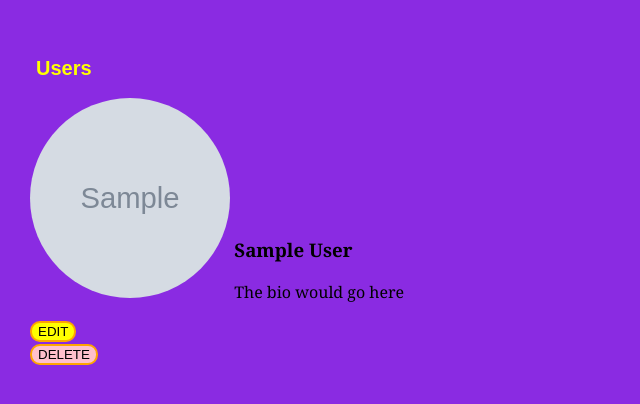
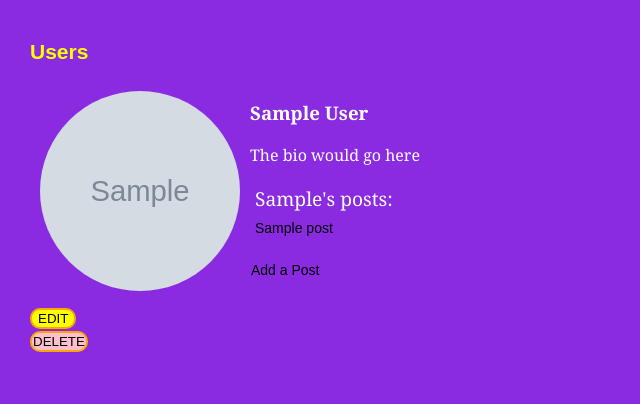
Before and after one commit to Gabrielb102/S2-assignments, a Flask app: page /users/1 in a window 1280 px wide. Shown: the part 105-509 px from the top of the page, without its empty margins (0-640 px from the left). Run offline with Flask 2, Linux system fonts and the light colour scheme; tables that the repository leaves empty hold one stand-in row (values such as "Sample post"); grey boxes marked "Sample" are stand-in pictures.

Commit message:
part two of Unit23 assignment completed! Ugly, but completedgit status

```diff
--- a/Unit23-blogly-assignment/app.py
+++ b/Unit23-blogly-assignment/app.py
@@ -1,7 +1,7 @@
 """Blogly application."""
 
 from flask import Flask, render_template, request, redirect, flash
-from models import db, connect_db, User
+from models import db, connect_db, User, Post
 
 app = Flask(__name__)
 connect_db(app)
@@ -10,9 +10,6 @@ app.config['SQLALCHEMY_DATABASE_URI'] = 'postgresql:///blogly'
 app.config['SQLALCHEMY_TRACK_MODIFICATIONS'] = False
 app.config['SQLALCHEMY_ECHO'] = True
 app.config['SECRET_KEY'] = "Dontyadaughtadothatbaby"
-
-# I thought it would be better if I could just use an sql seed file so that
-# the tables wouldn't be recreated every time I ran this app file.
 
 @app.route('/', methods=['GET'])
 def show_homepage() :
@@ -25,14 +22,13 @@ def show_users() :
     users = list(User.query.all())
     return render_template('users.html', users=users)
 
-# Make these ^ links to view the detail page for the user.
 @app.route('/users/<user_id>', methods=['GET'])
-def show_user_detail(user_id) :
-    """view the detail page for the user"""
+def show_user_and_posts(user_id) :
+    """view the detail page for the user, as well as show all of their posts"""
     user = User.query.get(int(user_id))
-    return render_template('user-detail.html', user=user)
+    posts = Post.query.filter(Post.user_id == user_id)
+    return render_template('user-detail.html', user=user, posts=posts)
 
-# Have a link here to the add-user form v.
 @app.route('/users/new', methods=['GET'])
 def show_new_user_form() :
     """Show an add form for users"""
@@ -86,3 +82,54 @@ def delete_user(user_id) :
     db.session.commit()
     flash("user deleted")
     return redirect(f"/users")
+
+@app.route('/users/<user_id>/post<post_id>')
+def show_post_detail(user_id, post_id) :
+    """show a user's specified post"""
+    user = User.query.get(int(user_id))
+    post = Post.query.get(int(post_id))
+    return render_template("post.html", user=user, post=post)
+
+@app.route('/users/<user_id>/post<post_id>/delete', methods=['POST'])
+def delete_post(user_id, post_id) :
+    """Delete the user's post"""
+    user = User.query.get(int(user_id))
+    post = Post.query.get(int(post_id))
+    db.session.delete(post)
+    db.session.commit()
+    flash("post deleted")
+    return redirect(f"/users/{user.id}")
+
+@app.route('/users/<user_id>/post<post_id>/edit', methods=['GET'])
+def show_edit_post(user_id, post_id) :
+    """Shows user page where edits to their post can be made"""
+    user = User.query.get(user_id)
+    post = Post.query.get(post_id)
+    return render_template('post-edits.html', user=user, post=post)
+
+@app.route('/users/<user_id>/post<post_id>/edit', methods=['POST'])
+def submit_post_edit(user_id, post_id) :
+    """Submits the changes made to the post by the user"""
+    user = User.query.get(user_id)
+    post = Post.query.get(post_id)
+    post.title = request.form['title']
+    post.content = request.form['content']
+    db.session.add(post)
+    db.session.commit()
+    return redirect(f"/users/{user.id}/post{post.id}")
+
+@app.route('/users/<user_id>/newpost', methods=['GET'])
+def show_post_form(user_id) :
+    user = User.query.get (user_id)
+    return render_template("post-form.html", user=user)
+
+@app.route('/users/<user_id>/newpost', methods=['POST'])
+def submit_post(user_id) :
+    user = User.query.get(user_id)
+    title = request.form['title']
+    content = request.form['content']
+    post = Post(title=title, content=content, user_id=user_id)
+    db.session.add(post)
+    db.session.commit()
+    newpost = Post.query.filter(Post.user_id==user_id, Post.title==title).first()
+    return redirect(f"/users/{user.id}/post{newpost.id}")
--- a/Unit23-blogly-assignment/static/style.css
+++ b/Unit23-blogly-assignment/static/style.css
@@ -51,29 +51,48 @@ a {
     color: black;
 }
 
-button {
+.button {
     background-color: yellow;
     border-style: solid;
     border-color: orange;
     border-radius: 10px;
 }
 
-button:hover {
+.button:hover {
     background-color: indigo;
     border-color: cyan;
     color: white;
+}
+
+.delete {
+    background-color: pink;
+    padding: 1px;
+    border-width: 2px;
 }
 .detail-pic {
     height: 200px;
     width: 200px;
     object-fit: cover;
     border-radius: 50%;
+    margin: 10px;
 }
 
 #info {
     display: inline-block;
+    position: absolute;
+    color: white;
 }
 
-#delete {
-    background-color: pink;
+#posts {
+    position: relative;
+    right: 35px;
 }
+
+.edit {
+    display: block;
+    border-style: none;
+    width: 300px;
+    font-family: Arial, Helvetica, sans-serif;
+    background-color: indigo;
+    color: white;
+}
--- a/Unit23-blogly-assignment/templates/user-detail.html
+++ b/Unit23-blogly-assignment/templates/user-detail.html
@@ -1,22 +1,32 @@
 {% extends 'base.html' %}
 
 {% block body %}
-<form action="/users">
-    <button class="title" type="submit">
-        <h2>Users</h2>
-    </button>
-</form>
+<a class="title" href="/users">
+    <h2>Users</h2>
+</a>
 <img src="{{user.image_url}}" alt="{{user.first_name}}'s Profile Pic" class="detail-pic">
 <div id="info">
     <h3>{{user.first_name}} {{user.last_name}}</h3>
     <p>The bio would go here</p>
+    <div id="posts">
+        <ul> {{user.first_name}}'s posts:
+        {% for post in posts %}
+        <li>
+            <a href="/users/{{user.id}}/post{{post.id}}">
+                {{post.title}}
+            </a>
+        </li>
+        {% endfor %}
+    </ul>
+    <a href="/users/{{user.id}}/newpost" method="GET" style="position: relative; left: 36px;">Add a Post</a>
+</div>
 </div>
 <div id="adjustments">
     <form action="/users/{{user.id}}/edit" method="GET">
-        <button id="edit" type="submit">EDIT</button>
+        <button id="edit" class="button" type="submit">EDIT</button>
     </form>
     <form action="/users/{{user.id}}/delete" method="POST">
-        <button id="delete" type="submit">DELETE</button>
+        <button class="button delete" type="submit">DELETE</button>
     </form>
 </div>
 {% endblock %}
--- a/Unit23-blogly-assignment/templates/user-edits.html
+++ b/Unit23-blogly-assignment/templates/user-edits.html
@@ -11,7 +11,8 @@
             <input type="text" name="last_name" value="{{user.last_name}}">
         </h3>
         <p>The bio would go here</p>
-        <button type="submit">SAVE</button>
+        <button type="submit" class="button">SAVE</button>
     </form>
+    <a class="button delete" href="/users/{{user.id}}">Cancel</a>
 </div>
 {% endblock %}
```
Also changed, not shown: Unit23-blogly-assignment/models.py (+15 -1 lines), Unit23-blogly-assignment/seed.py (added, +61 -0 lines), Unit23-blogly-assignment/seed.sql (deleted, +0 -12 lines), Unit23-blogly-assignment/templates/post-edits.html (added, +21 -0 lines), Unit23-blogly-assignment/templates/post-form.html (added, +20 -0 lines), Unit23-blogly-assignment/templates/post.html (added, +22 -0 lines), Unit23-blogly-assignment/templates/user-form.html (+5 -2 lines).
